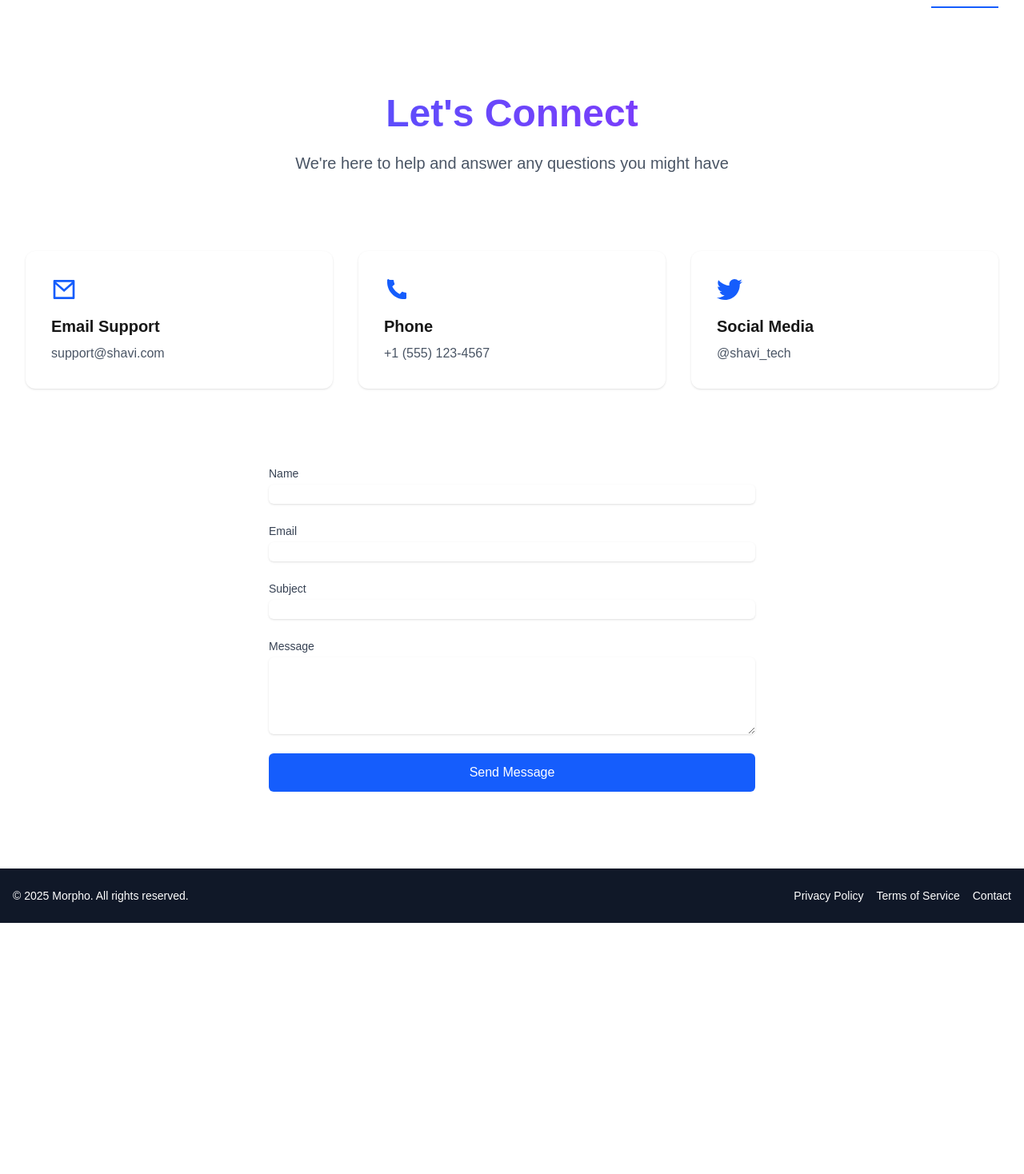
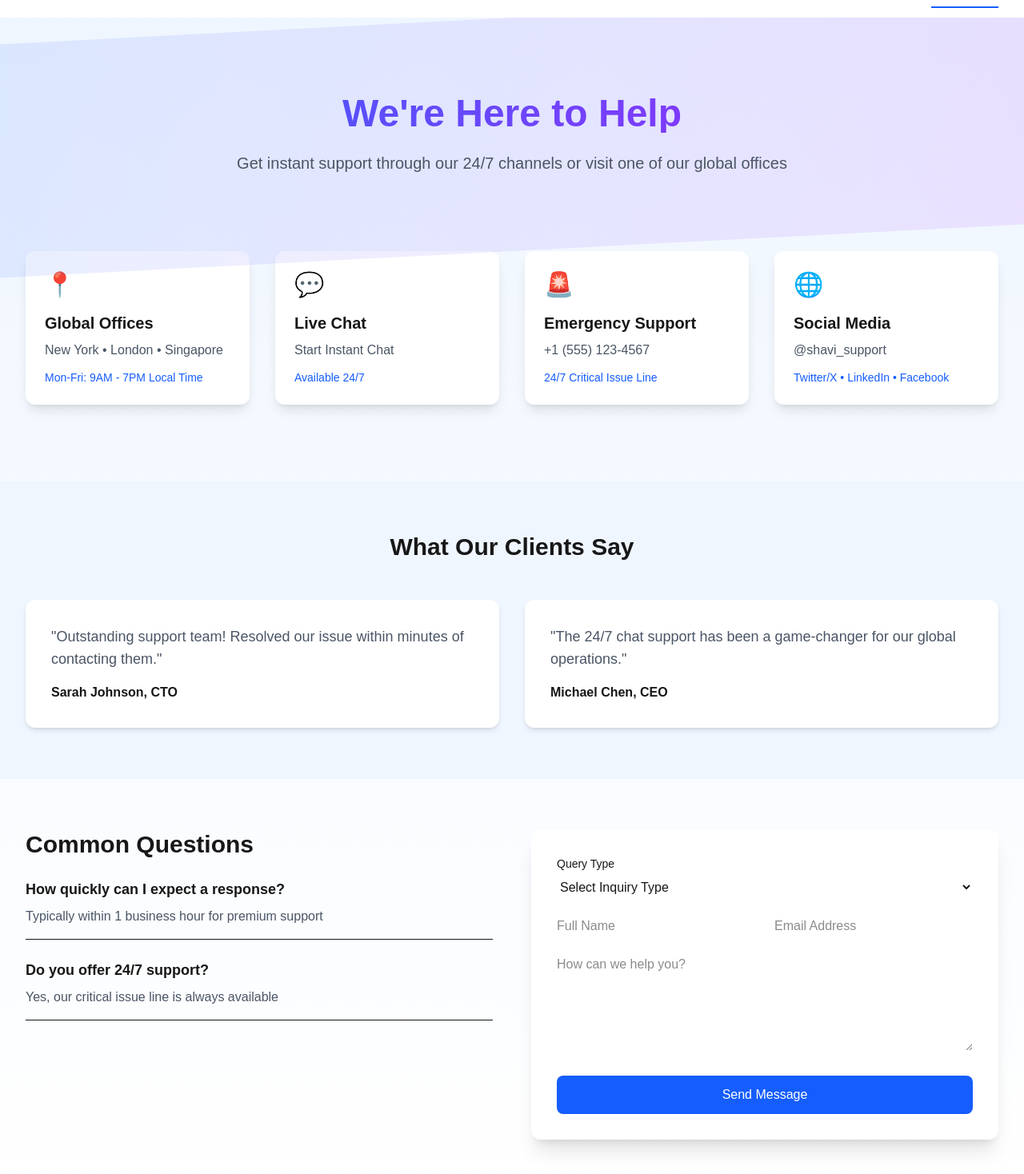
Before and after one commit to MR-SHIV-SHARMA/shavi, a Next.js app: page /contact in a window 1280 px wide. Shown: the part 42-1510 px from the top of the page at 80% size. Before the commit the page ends 1196 px from the top, so only its background shows below. Built offline with nearby package versions, Linux system fonts and the light colour scheme.

Commit message:
add Contact component with form handling and metadata for improved user interaction

```diff
--- a/src/components/Contact.jsx
+++ b/src/components/Contact.jsx
@@ -1,11 +1,15 @@
+// app/contact/page.js
 "use client";
 import { motion } from "framer-motion";
 import { useForm } from "react-hook-form";
+import Image from "next/image";
 
 export const metadata = {
-  title: "Contact Us | Get in Touch",
-  description: "Reach out to our team for support, partnerships, or inquiries",
-  keywords: "contact, support, inquiry, customer service",
+  title: "Contact Support | Get Instant Help",
+  description:
+    "Reach our team 24/7 through multiple channels - email, chat, or visit our offices worldwide",
+  keywords:
+    "contact support, customer service, help center, technical assistance",
 };
 
 export default function Contact() {
@@ -16,19 +20,27 @@ export default function Contact() {
   } = useForm();
 
   const onSubmit = (data) => {
-    // Handle form submission
     console.log(data);
+    // Add submission logic
   };
 
   return (
-    <div className="min-h-screen bg-white dark:bg-gray-900">
+    <div className="min-h-screen bg-gradient-to-b from-blue-50 to-white dark:from-gray-900 dark:to-gray-800">
       <script type="application/ld+json">
         {JSON.stringify({
           "@context": "https://schema.org",
           "@type": "ContactPage",
-          name: "Contact Us",
+          name: "Contact Support",
           description: metadata.description,
           url: "https://yourdomain.com/contact",
+          contactPoint: [
+            {
+              "@type": "ContactPoint",
+              telephone: "+1-555-123-4567",
+              contactType: "customer service",
+              availableLanguage: "English",
+            },
+          ],
         })}
       </script>
 
@@ -36,158 +48,203 @@ export default function Contact() {
       <motion.section
         initial={{ opacity: 0, y: 20 }}
         animate={{ opacity: 1, y: 0 }}
-        className="max-w-7xl mx-auto px-4 sm:px-6 lg:px-8 py-24 text-center"
+        className="relative max-w-7xl mx-auto px-4 sm:px-6 lg:px-8 py-24 text-center"
       >
-        <h1 className="text-4xl sm:text-5xl font-bold bg-gradient-to-r from-blue-600 to-purple-600 bg-clip-text text-transparent">
-          Let's Connect
+        <div className="absolute inset-0 bg-gradient-to-r from-blue-600/10 to-purple-600/10 dark:from-blue-800/20 dark:to-purple-800/20 -skew-y-3" />
+        <h1 className="text-4xl sm:text-5xl font-bold bg-gradient-to-r from-blue-600 to-purple-600 bg-clip-text text-transparent relative">
+          We're Here to Help
         </h1>
-        <p className="mt-6 text-xl text-gray-600 dark:text-gray-300 max-w-3xl mx-auto">
-          We're here to help and answer any questions you might have
+        <p className="mt-6 text-xl text-gray-600 dark:text-gray-300 max-w-3xl mx-auto relative">
+          Get instant support through our 24/7 channels or visit one of our
+          global offices
         </p>
       </motion.section>
 
-      {/* Contact Cards */}
+      {/* Contact Grid */}
       <motion.div
         initial={{ opacity: 0 }}
         whileInView={{ opacity: 1 }}
-        className="grid grid-cols-1 md:grid-cols-3 gap-8 max-w-7xl mx-auto px-4 sm:px-6 lg:px-8 mb-24"
+        className="grid grid-cols-1 md:grid-cols-3 lg:grid-cols-4 gap-8 max-w-7xl mx-auto px-4 sm:px-6 lg:px-8 mb-24"
       >
         {[
           {
-            title: "Email Support",
-            content: "support@shavi.com",
-            icon: (
-              <svg
-                xmlns="http://www.w3.org/2000/svg"
-                className="h-8 w-8"
-                viewBox="0 0 24 24"
-                fill="currentColor"
-              >
-                <path d="M3 3h18a1 1 0 011 1v16a1 1 0 01-1 1H3a1 1 0 01-1-1V4a1 1 0 011-1zm17 4.238l-7.928 7.1L4 7.216V19h16V7.238zM4.511 5l7.55 6.662L19.502 5H4.511z" />
-              </svg>
-            ),
+            title: "Global Offices",
+            content: "New York • London • Singapore",
+            icon: "📍",
+            extra: "Mon-Fri: 9AM - 7PM Local Time",
           },
           {
-            title: "Phone",
+            title: "Live Chat",
+            content: "Start Instant Chat",
+            icon: "💬",
+            extra: "Available 24/7",
+          },
+          {
+            title: "Emergency Support",
             content: "+1 (555) 123-4567",
-            icon: (
-              <svg
-                xmlns="http://www.w3.org/2000/svg"
-                className="h-8 w-8"
-                viewBox="0 0 24 24"
-                fill="currentColor"
-              >
-                <path d="M21 16.42v3.536a1 1 0 01-.93.998c-.437.03-.794.046-1.07.046-8.837 0-16-7.163-16-16 0-.276.015-.633.046-1.07A1 1 0 015.044 3H8.58a.5.5 0 01.498.45c.023.23.044.413.064.552.13.826.381 1.84.782 2.75a.5.5 0 01-.14.568l-2.008 1.917a14.93 14.93 0 007.012 7.013l1.917-2.009a.5.5 0 01.568-.14c.91.4 1.924.65 2.75.782.139.02.322.042.55.064a.5.5 0 01.449.498z" />
-              </svg>
-            ),
+            icon: "🚨",
+            extra: "24/7 Critical Issue Line",
           },
           {
             title: "Social Media",
-            content: "@shavi_tech",
-            icon: (
-              <svg
-                xmlns="http://www.w3.org/2000/svg"
-                className="h-8 w-8"
-                viewBox="0 0 24 24"
-                fill="currentColor"
-              >
-                <path d="M24 4.557c-.883.392-1.832.656-2.828.775 1.017-.609 1.798-1.574 2.165-2.724-.951.564-2.005.974-3.127 1.195-.897-.957-2.178-1.555-3.594-1.555-3.179 0-5.515 2.966-4.797 6.045-4.091-.205-7.719-2.165-10.148-5.144-1.29 2.213-.669 5.108 1.523 6.574-.806-.026-1.566-.247-2.229-.616-.054 2.281 1.581 4.415 3.949 4.89-.693.188-1.452.232-2.224.084.626 1.956 2.444 3.379 4.6 3.419-2.07 1.623-4.678 2.348-7.29 2.04 2.179 1.397 4.768 2.212 7.548 2.212 9.142 0 14.307-7.721 13.995-14.646.962-.695 1.797-1.562 2.457-2.549z" />
-              </svg>
-            ),
+            content: "@shavi_support",
+            icon: "🌐",
+            extra: "Twitter/X • LinkedIn • Facebook",
           },
         ].map((item, index) => (
           <motion.div
             key={item.title}
-            initial={{ opacity: 0, y: 50 }}
-            whileInView={{ opacity: 1, y: 0 }}
+            initial={{ scale: 0.9 }}
+            whileInView={{ scale: 1 }}
+            whileHover={{ y: -5 }}
             transition={{ delay: index * 0.1 }}
-            className="bg-white dark:bg-gray-800 p-8 rounded-xl shadow-sm hover:shadow-lg transition-shadow"
+            className="bg-white dark:bg-gray-800 p-6 rounded-xl shadow-lg hover:shadow-xl transition-all"
           >
-            <div className="text-blue-600 dark:text-blue-400 mb-4">
-              {item.icon}
-            </div>
+            <div className="text-3xl mb-4">{item.icon}</div>
             <h3 className="text-xl font-semibold dark:text-white mb-2">
               {item.title}
             </h3>
             <p className="text-gray-600 dark:text-gray-300">{item.content}</p>
+            <p className="mt-3 text-sm text-blue-600 dark:text-blue-400">
+              {item.extra}
+            </p>
           </motion.div>
         ))}
       </motion.div>
 
-      {/* Contact Form */}
+      {/* Testimonials */}
       <motion.section
         initial={{ opacity: 0 }}
         whileInView={{ opacity: 1 }}
-        className="max-w-2xl mx-auto px-4 sm:px-6 lg:px-8 mb-24"
+        className="bg-blue-50 dark:bg-gray-800 py-16"
       >
-        <form onSubmit={handleSubmit(onSubmit)} className="space-y-6">
+        <div className="max-w-7xl mx-auto px-4 sm:px-6 lg:px-8">
+          <h2 className="text-3xl font-bold text-center mb-12 dark:text-white">
+            What Our Clients Say
+          </h2>
+          <div className="grid grid-cols-1 md:grid-cols-2 gap-8">
+            {[
+              {
+                quote:
+                  "Outstanding support team! Resolved our issue within minutes of contacting them.",
+                author: "Sarah Johnson, CTO",
+              },
+              {
+                quote:
+                  "The 24/7 chat support has been a game-changer for our global operations.",
+                author: "Michael Chen, CEO",
+              },
+            ].map((testimonial, index) => (
+              <motion.div
+                key={index}
+                whileHover={{ scale: 1.02 }}
+                className="bg-white dark:bg-gray-700 p-8 rounded-xl shadow-md"
+              >
+                <p className="text-lg text-gray-600 dark:text-gray-300 mb-4">
+                  "{testimonial.quote}"
+                </p>
+                <p className="font-semibold dark:text-white">
+                  {testimonial.author}
+                </p>
+              </motion.div>
+            ))}
+          </div>
+        </div>
+      </motion.section>
+
+      {/* FAQ + Form Section */}
+      <div className="max-w-7xl mx-auto px-4 sm:px-6 lg:px-8 py-16 grid grid-cols-1 lg:grid-cols-2 gap-12">
+        {/* FAQ */}
+        <motion.div
+          initial={{ x: -50 }}
+          whileInView={{ x: 0 }}
+          className="space-y-6"
+        >
+          <h2 className="text-3xl font-bold dark:text-white">
+            Common Questions
+          </h2>
+          {[
+            {
+              question: "How quickly can I expect a response?",
+              answer: "Typically within 1 business hour for premium support",
+            },
+            {
+              question: "Do you offer 24/7 support?",
+              answer: "Yes, our critical issue line is always available",
+            },
+          ].map((faq, index) => (
+            <motion.div
+              key={faq.question}
+              whileHover={{ x: 5 }}
+              className="border-b pb-4"
+            >
+              <h3 className="text-lg font-semibold dark:text-white">
+                {faq.question}
+              </h3>
+              <p className="text-gray-600 dark:text-gray-300 mt-2">
+                {faq.answer}
+              </p>
+            </motion.div>
+          ))}
+        </motion.div>
+
+        {/* Enhanced Contact Form */}
+        <motion.form
+          initial={{ x: 50 }}
+          whileInView={{ x: 0 }}
+          onSubmit={handleSubmit(onSubmit)}
+          className="space-y-6 bg-white dark:bg-gray-800 p-8 rounded-xl shadow-xl"
+        >
           <div>
-            <label
-              htmlFor="name"
-              className="block text-sm font-medium text-gray-700 dark:text-gray-300"
+            <label className="block text-sm font-medium dark:text-gray-300 mb-2">
+              Query Type
+            </label>
+            <select
+              {...register("queryType", { required: true })}
+              className="w-full rounded-lg border-gray-300 dark:bg-gray-700 dark:border-gray-600 dark:text-white"
             >
-              Name
-            </label>
+              <option value="">Select Inquiry Type</option>
+              <option value="Technical">Technical Support</option>
+              <option value="Sales">Sales Inquiry</option>
+              <option value="Billing">Billing Question</option>
+            </select>
+          </div>
+
+          <div className="grid grid-cols-1 md:grid-cols-2 gap-6">
+            <div>
               <input
                 {...register("name", { required: true })}
-              className="mt-1 block w-full rounded-md border-gray-300 shadow-sm focus:border-blue-500 focus:ring-blue-500 dark:bg-gray-700 dark:border-gray-600 dark:text-white"
+                placeholder="Full Name"
+                className="w-full rounded-lg border-gray-300 dark:bg-gray-700 dark:border-gray-600 dark:text-white"
               />
               {errors.name && (
+                <span className="text-red-500 text-sm">Required</span>
+              )}
+            </div>
+            <div>
+              <input
+                type="email"
+                {...register("email", { required: true })}
+                placeholder="Email Address"
+                className="w-full rounded-lg border-gray-300 dark:bg-gray-700 dark:border-gray-600 dark:text-white"
+              />
+              {errors.email && (
                 <span className="text-red-500 text-sm">
-                This field is required
+                  Valid email required
                 </span>
               )}
             </div>
-
-          <div>
-            <label
-              htmlFor="email"
-              className="block text-sm font-medium text-gray-700 dark:text-gray-300"
-            >
-              Email
-            </label>
-            <input
-              type="email"
-              {...register("email", { required: true })}
-              className="mt-1 block w-full rounded-md border-gray-300 shadow-sm focus:border-blue-500 focus:ring-blue-500 dark:bg-gray-700 dark:border-gray-600 dark:text-white"
-            />
-            {errors.email && (
-              <span className="text-red-500 text-sm">
-                Valid email is required
-              </span>
-            )}
           </div>
 
           <div>
-            <label
-              htmlFor="subject"
-              className="block text-sm font-medium text-gray-700 dark:text-gray-300"
-            >
-              Subject
-            </label>
-            <input
-              {...register("subject", { required: true })}
-              className="mt-1 block w-full rounded-md border-gray-300 shadow-sm focus:border-blue-500 focus:ring-blue-500 dark:bg-gray-700 dark:border-gray-600 dark:text-white"
-            />
-            {errors.subject && (
-              <span className="text-red-500 text-sm">Subject is required</span>
-            )}
-          </div>
-
-          <div>
-            <label
-              htmlFor="message"
-              className="block text-sm font-medium text-gray-700 dark:text-gray-300"
-            >
-              Message
-            </label>
             <textarea
               {...register("message", { required: true })}
-              rows={4}
-              className="mt-1 block w-full rounded-md border-gray-300 shadow-sm focus:border-blue-500 focus:ring-blue-500 dark:bg-gray-700 dark:border-gray-600 dark:text-white"
+              rows="5"
+              placeholder="How can we help you?"
+              className="w-full rounded-lg border-gray-300 dark:bg-gray-700 dark:border-gray-600 dark:text-white"
             />
             {errors.message && (
-              <span className="text-red-500 text-sm">Message is required</span>
+              <span className="text-red-500 text-sm">Message required</span>
             )}
           </div>
 
@@ -195,12 +252,12 @@ export default function Contact() {
             whileHover={{ scale: 1.05 }}
             whileTap={{ scale: 0.95 }}
             type="submit"
-            className="w-full bg-blue-600 text-white py-3 px-6 rounded-md hover:bg-blue-700 transition-colors"
+            className="w-full bg-blue-600 text-white py-3 rounded-lg hover:bg-blue-700 transition-colors"
           >
             Send Message
           </motion.button>
-        </form>
-      </motion.section>
+        </motion.form>
+      </div>
     </div>
   );
 }
```
Also changed, not shown: 1 other file (tests, documents, lock files or other folders). Lines whose indentation alone changed are shown as unchanged.
